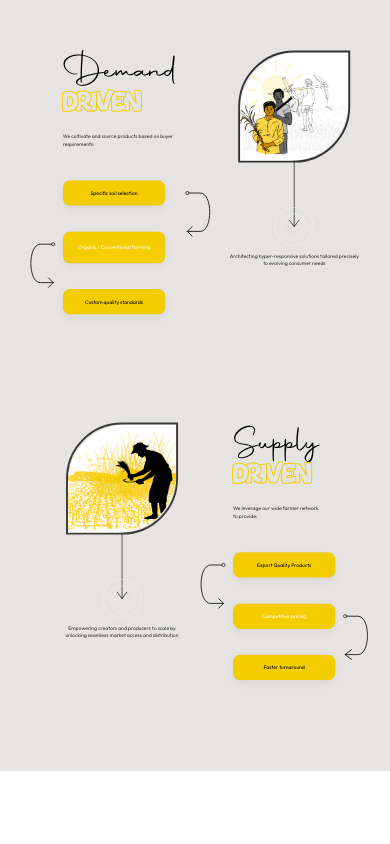
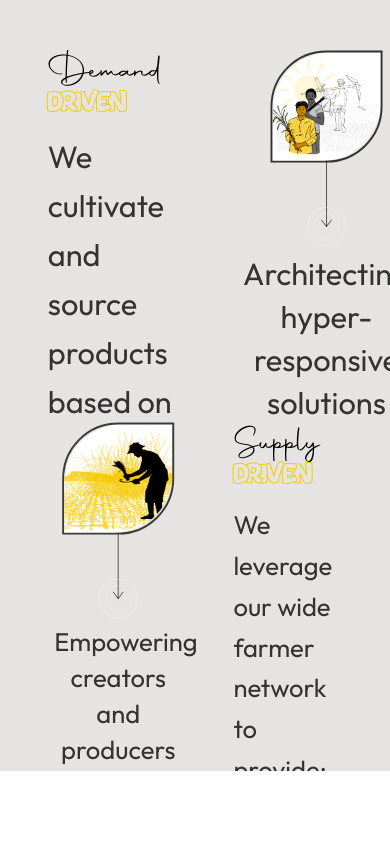
Before and after one commit to seenuoff-tech/x-pact-ventures, a React (Vite) app: page /about in a window 390 px wide. Shown: the part 1560-2404 px from the top of the page. Built offline with nearby package versions, Linux system fonts and the light colour scheme.

Commit message:
Fix unreadable micro text in How We Work and Supply Driven on mobile by removing !important from global font-size

```diff
--- a/src/index.css
+++ b/src/index.css
@@ -57,7 +57,7 @@ body {
 
 .global-content-style {
   font-family: 'Outfit', Inter, ui-sans-serif, system-ui, sans-serif !important;
-  font-size: 16px !important;
+  font-size: 16px;
   font-weight: 400 !important;
   font-style: normal !important;
 }
```
